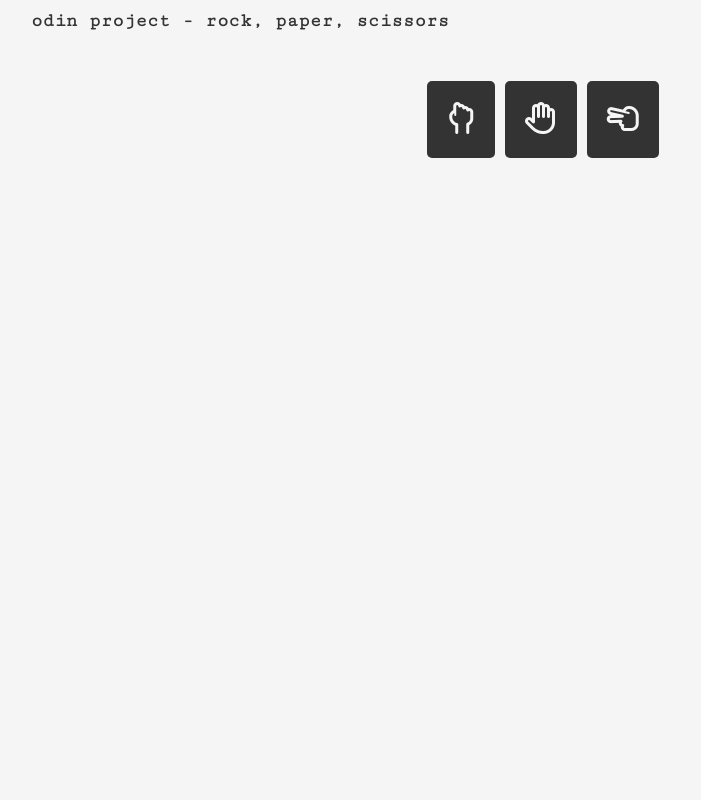
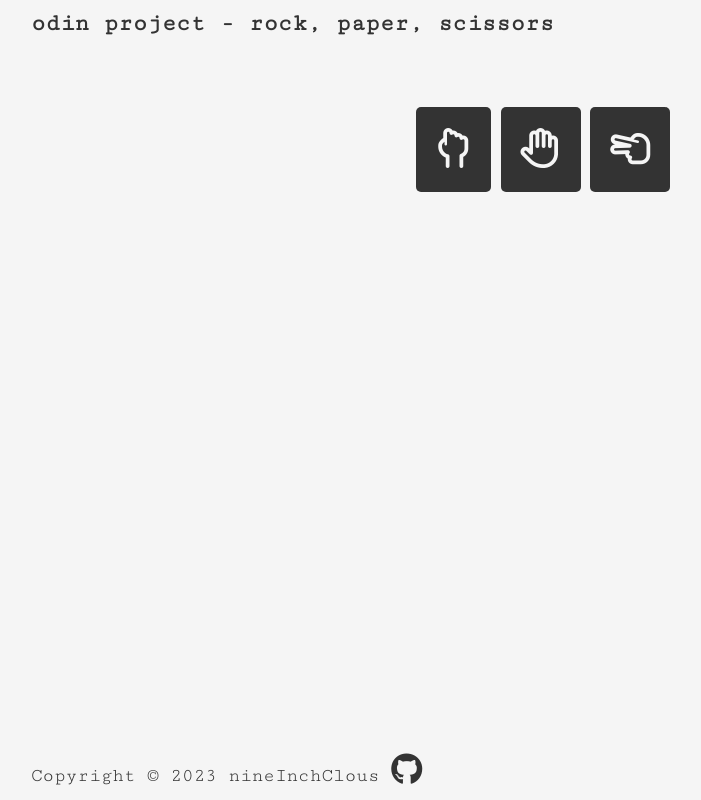
Before and after one commit to nineInchClous/odin-rock-paper-scissors, a plain HTML site: page index.html in a window 1280 px wide. Shown: the whole page, without its empty margins (97-798 px from the left). Drawn offline with Linux system fonts and the light colour scheme.

Commit message:
Add footer

```diff
--- a/index.html
+++ b/index.html
@@ -12,8 +12,11 @@
 </head>
 
 <body class="container">
-  <h1>odin project - rock, paper, scissors</h1>
-  <div class="flex-center">
+  <header>
+    <h1>odin project - rock, paper, scissors</h1>
+  </header>
+
+  <main>
     <section id="btns-sect">
       <button type="button"><i
           class="fa-regular fa-hand-back-fist"></i></button>
@@ -27,7 +30,13 @@
       <p id="victory"></p>
     </section>
     <button type="button" id="replay-btn" hidden>Play again</button>
-  </div>
+  </main>
+
+  <footer>
+    <p>Copyright &copy 2023 nineInchClous <a href="" target="_blank"><i
+          class="fa-brands fa-github"></i></a></p>
+  </footer>
+
 </body>
 
 </html>
--- a/style.css
+++ b/style.css
@@ -12,6 +12,9 @@ body {
   background-color: whitesmoke;
   color: #333;
   font-family: 'Cutive Mono', monospace;
+  min-height: 100vh;
+  display: flex;
+  flex-direction: column;
 }
 
 .container {
@@ -20,28 +23,20 @@ body {
   margin: 0 auto;
 }
 
-.flex-center {
-  display: flex;
-  flex-direction: column;
-  justify-content: center;
-  align-items: center;
-  gap: 20px;
-}
-
 h1 {
   margin-top: 10px;
-  margin-bottom: 50px;
-  font-size: 1.2rem;
+  margin-bottom: 70px;
+  font-size: 1.5rem;
 }
 
 p {
-  font-size: 1.1rem;
+  font-size: 1.2rem;
 }
 
 button {
   color: inherit;
   padding: 20px;
-  font-size: 2rem;
+  font-size: 2.5rem;
   border: none;
   background-color: #333;
   color: whitesmoke;
@@ -77,6 +72,29 @@ button {
 }
 
 #result-sect {
-  margin-top: 30px;
-  margin-bottom: 30px;
+  margin-top: 70px;
+  margin-bottom: 70px;
 }
+
+main {
+  flex: 1;
+  display: flex;
+  flex-direction: column;
+  align-items: center;
+}
+
+footer {
+  margin-bottom: 10px;
+}
+
+footer a {
+  color: #333;
+  font-size: 2rem;
+  transition: all 0.2s ease;
+  display: inline-block;
+}
+
+footer a:hover {
+  color: #444;
+  transform: rotate(360deg);
+}
```
